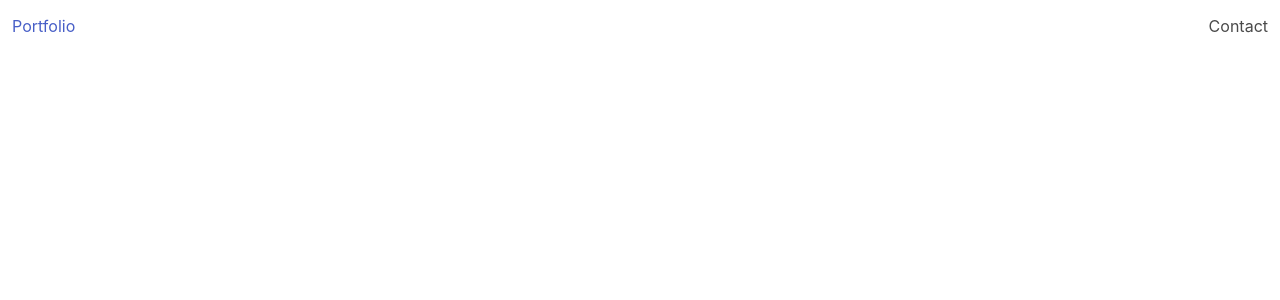
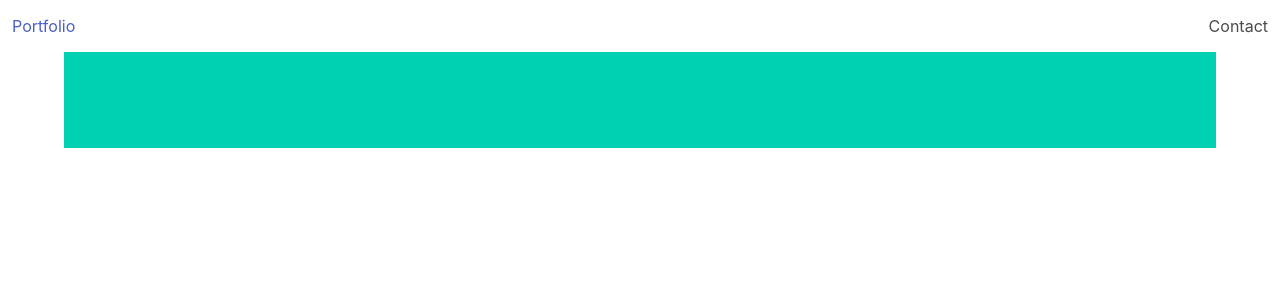
Before and after one commit to jtrpka0912/portfolio.jtrpka0912.nextjs, a Next.js app: page / in a window 1280 px wide. Shown: the top 300 px of the page. Built offline with nearby package versions, Linux system fonts and the light colour scheme.

Commit message:
Created the shell for the footer.

```diff
--- /dev/null
+++ b/components/layout/footer/footer.tsx
@@ -0,0 +1,16 @@
+/**
+ * @function Footer
+ * @summary Footer component
+ * @description The main footer component for the application
+ * @returns { JSX }
+ */
+const Footer = () => {
+    return (
+        <footer>
+            <div className="container py-6 has-background-primary has-text-centered">
+            </div>
+        </footer>
+    );
+};
+
+export default Footer;
--- a/pages/index.tsx
+++ b/pages/index.tsx
@@ -1,4 +1,5 @@
 import type { NextPage } from 'next';
+import Footer from '../components/layout/footer/footer';
 import Header from '../components/layout/header/header';
 
 /**
@@ -13,6 +14,7 @@ const HomePage: NextPage = () => {
         <div>
             { /** Temporary */ }
             <Header />
+            <Footer />
         </div>
     );
 }
```
